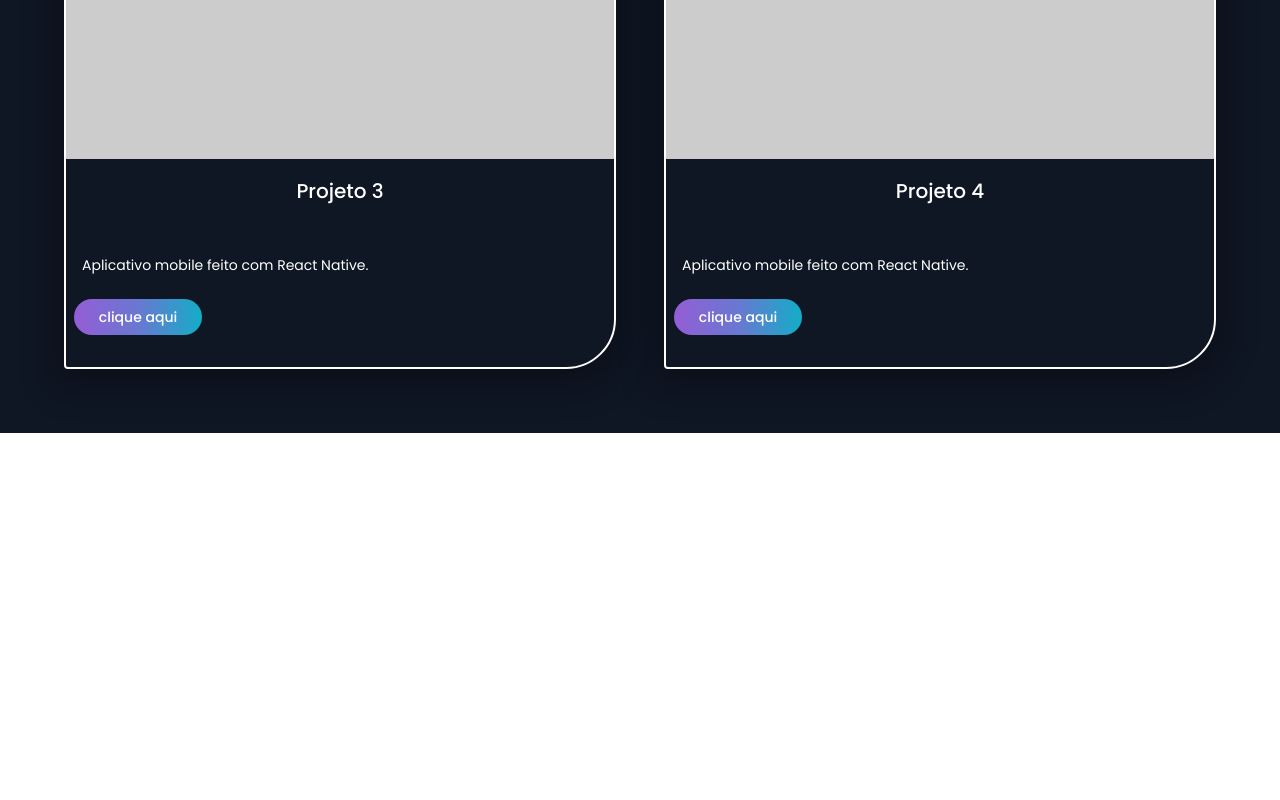
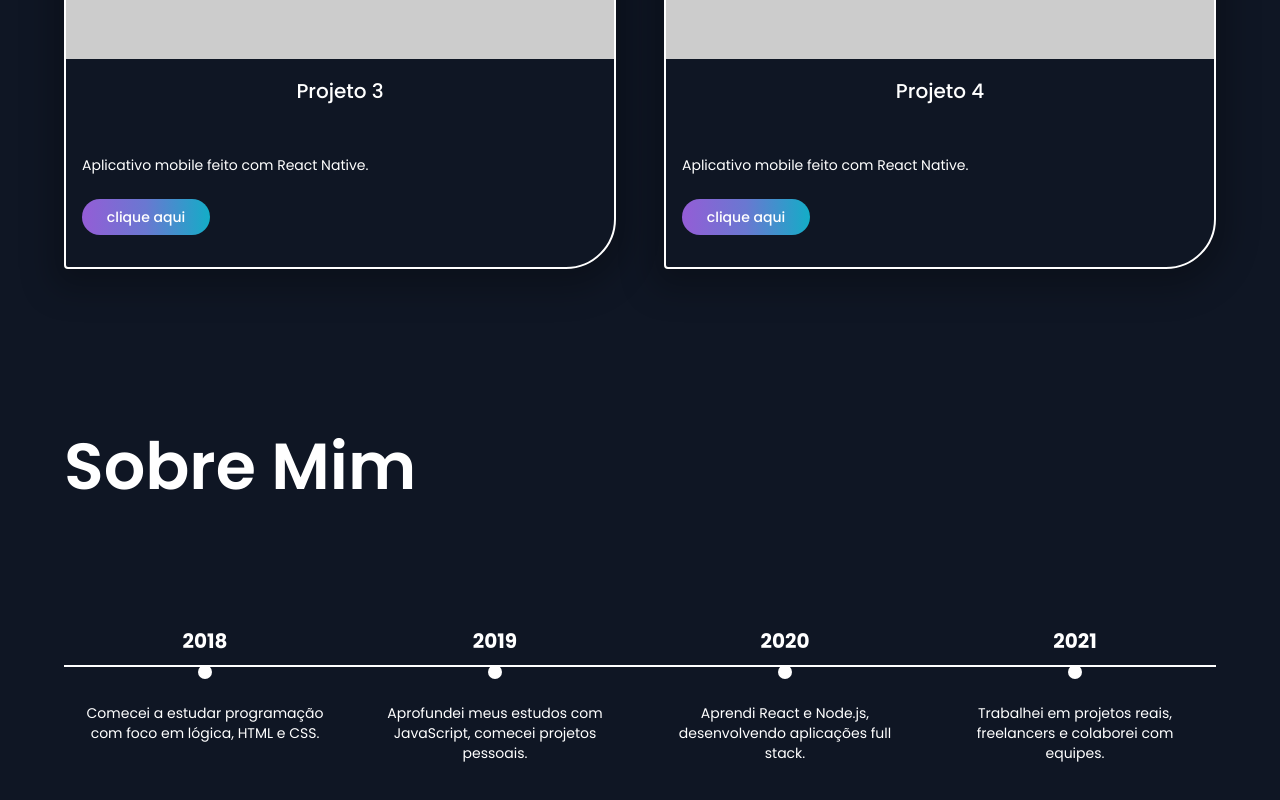
Before and after one commit to LuizBarcelar/RID187430_Desafio04, a React (Vite) app: page / in a window 1280 px wide. Shown: the part 1964-2764 px from the top of the page. Before the commit the page ends 2397 px from the top, so only its background shows below. Built offline with nearby package versions, Linux system fonts and the light colour scheme.

Commit message:
feat: create an about me page

```diff
--- a/package.json
+++ b/package.json
@@ -13,8 +13,10 @@
     "@emotion/react": "^11.14.0",
     "@emotion/styled": "^11.14.1",
     "@mui/icons-material": "^7.3.1",
+    "@mui/lab": "^7.0.0-beta.17",
     "@mui/material": "^7.3.1",
     "@mui/system": "^7.3.1",
+    "framer-motion": "^12.23.12",
     "react": "^18.2.0",
     "react-dom": "^18.2.0"
   },
--- a/src/pages/Home/Home.tsx
+++ b/src/pages/Home/Home.tsx
@@ -1,6 +1,7 @@
 import Hero from "./section/Hero/Hero"
 import NavBar from "../../components/NavBar/NavBar"
 import Projects from "./section/Projects/Projects"
+import AboutMe from "./section/AboutMe/AboutMe"
 
 const Home = () => {
 
@@ -10,6 +11,7 @@ const Home = () => {
             <NavBar />
             <Hero />
             <Projects />
+            <AboutMe />
         </>
     )
 }
--- /dev/null
+++ b/src/pages/Home/section/AboutMe/AboutMe.tsx
@@ -0,0 +1,127 @@
+import { Box, Container, Grid, Typography, Link, Stack } from '@mui/material';
+import { GitHub, LinkedIn, WhatsApp } from '@mui/icons-material';
+
+const timelineData = [
+  {
+    year: '2018',
+    description:
+      'Comecei a estudar programação com foco em lógica, HTML e CSS.',
+  },
+  {
+    year: '2019',
+    description:
+      'Aprofundei meus estudos com JavaScript, comecei projetos pessoais.',
+  },
+  {
+    year: '2020',
+    description:
+      'Aprendi React e Node.js, desenvolvendo aplicações full stack.',
+  },
+  {
+    year: '2021',
+    description:
+      'Trabalhei em projetos reais, freelancers e colaborei com equipes.',
+  },
+];
+
+const AboutMe = () => {
+  return (
+    <Box id="about" sx={{ backgroundColor: '#0F1624', py: 12, color: '#fff' }}>
+      <Container maxWidth="lg">
+        <Typography variant="h1" color="primary" mb={15}>
+          Sobre Mim
+        </Typography>
+
+        {/* Timeline horizontal customizada */}
+        <Box
+          sx={{
+            display: 'flex',
+            justifyContent: 'space-between',
+            alignItems: 'flex-start',
+            position: 'relative',
+            mb: 15,
+            px: 2,
+            overflowX: 'auto',
+          }}
+        >
+          {/* Linha horizontal */}
+          <Box
+            sx={{
+              position: 'absolute',
+              top: 40,
+              left: 0,
+              right: 0,
+              height: '2px',
+              backgroundColor: '#fff',
+              zIndex: 0,
+            }}
+          />
+
+          {/* Pontos da timeline */}
+          {timelineData.map((item, index) => (
+            <Box
+              key={index}
+              sx={{
+                zIndex: 1,
+                minWidth: '200px',
+                maxWidth: '250px',
+                textAlign: 'center',
+                position: 'relative'
+              }}
+            >
+              <Typography variant="h6" fontWeight="bold" mb={1}>
+                {item.year}
+              </Typography>
+              {/* Pontinho da timeline */}
+              <Box
+                sx={{
+                  width: 14,
+                  height: 14,
+                  borderRadius: '50%',
+                  backgroundColor: '#fff',
+                  margin: '0 auto',
+                  mb: 3,
+                }}
+              />
+              <Typography variant="body2">{item.description}</Typography>
+            </Box>
+          ))}
+        </Box>
+
+        {/* Contato */}
+        <Grid container spacing={4}>
+          {/* Esquerda - Email e Telefone */}
+          <Grid size={{ xs:12, md:8 }}>
+            <Stack direction="row" spacing={2} alignItems="normal" flexWrap="wrap" gap={5}>
+              <Stack direction="column" alignItems="center" spacing={1}>
+                <Typography>Meu contato:</Typography>
+                <Typography>(61) 9.9510-6609</Typography>
+              </Stack>
+              <Stack direction="column" alignItems="center" spacing={1}>
+                <Typography>Email:</Typography>
+                <Typography>luizbarcelar2014@gmail.com</Typography>
+              </Stack>
+            </Stack>
+          </Grid>
+
+          {/* Direita: Ícones sociais */}
+          <Grid size={{ xs:12, md:4 }}>
+            <Stack direction="row" spacing={4} justifyContent={{ xs: 'flex-start', md: 'center' }}>
+              <Link href="https://github.com/LuizBarcelar" target="_blank" color="inherit">
+                <GitHub fontSize="large" />
+              </Link>
+              <Link href="https://linkedin.com/in/luiz-barcelar-a73a91331" target="_blank" color="inherit">
+                <LinkedIn fontSize="large" />
+              </Link>
+              <Link href="https://wa.me/5561995106609" target="_blank" color="inherit">
+                <WhatsApp fontSize="large" />
+              </Link>
+            </Stack>
+          </Grid>
+        </Grid>
+      </Container>
+    </Box>
+  );
+};
+
+export default AboutMe;
--- a/src/pages/Home/section/Hero/Hero.tsx
+++ b/src/pages/Home/section/Hero/Hero.tsx
@@ -32,7 +32,7 @@ const Hero = () => {
 
                         {/* Botão */}
                         <Grid size={{xs:12}}>
-                            <Box sx={{ display: 'flex', justifyContent: { xs: 'center', md: 'flex-start' }, mt: 2}}>
+                            <Box sx={{ display: 'flex', paddingLeft:5 , justifyContent: { xs: 'center', md: 'flex-start' }, mt: 2}}>
                                 <StyledButton sx={{ width: '10rem',mr: { md: 4 } }}>
                                     saber mais
                                 </StyledButton>
--- a/src/pages/Home/section/Projects/Projects.tsx
+++ b/src/pages/Home/section/Projects/Projects.tsx
@@ -1,5 +1,6 @@
 import { Box, Container, Grid, Typography, Card, CardContent, CardActions, CardMedia } from '@mui/material';
 import StyledButton from '../../../../components/StyledButton';
+
 
 const projects = [
   {
@@ -54,6 +55,12 @@ const Projects = () => {
                 overflow: 'hidden',
                 boxShadow: '0 8px 32px 12px rgba(0, 0, 0, 0.25)',
                 transition: 'all 0.3s ease-in-out',
+                mx: 'auto',
+                width: {
+                  xs: '90%',
+                  sm: '80%',
+                  md: '100%'
+                },
                 '&:hover': {
                     transform: 'translateY(-4px)',
                     boxShadow: '0 12px 48px 12px rgba(0, 0, 0, 0.45)'
@@ -61,7 +68,7 @@ const Projects = () => {
                 }}>
                 <CardMedia
                   component="img"
-                  height="400"
+                  height="350"
                   image={project.image}
                   alt={project.title}
                 />
@@ -71,7 +78,7 @@ const Projects = () => {
                   </Typography>
                   <Typography variant="body2" mt={6} >{project.description}</Typography>
                 </CardContent>
-                <CardActions sx={{ paddingBottom: 4,}}>
+                <CardActions sx={{ paddingBottom: 4, paddingLeft: 2}}>
                   <StyledButton >
                     clique aqui
                   </StyledButton>
```
Also changed, not shown: 1 other file (tests, documents, lock files or other folders).
